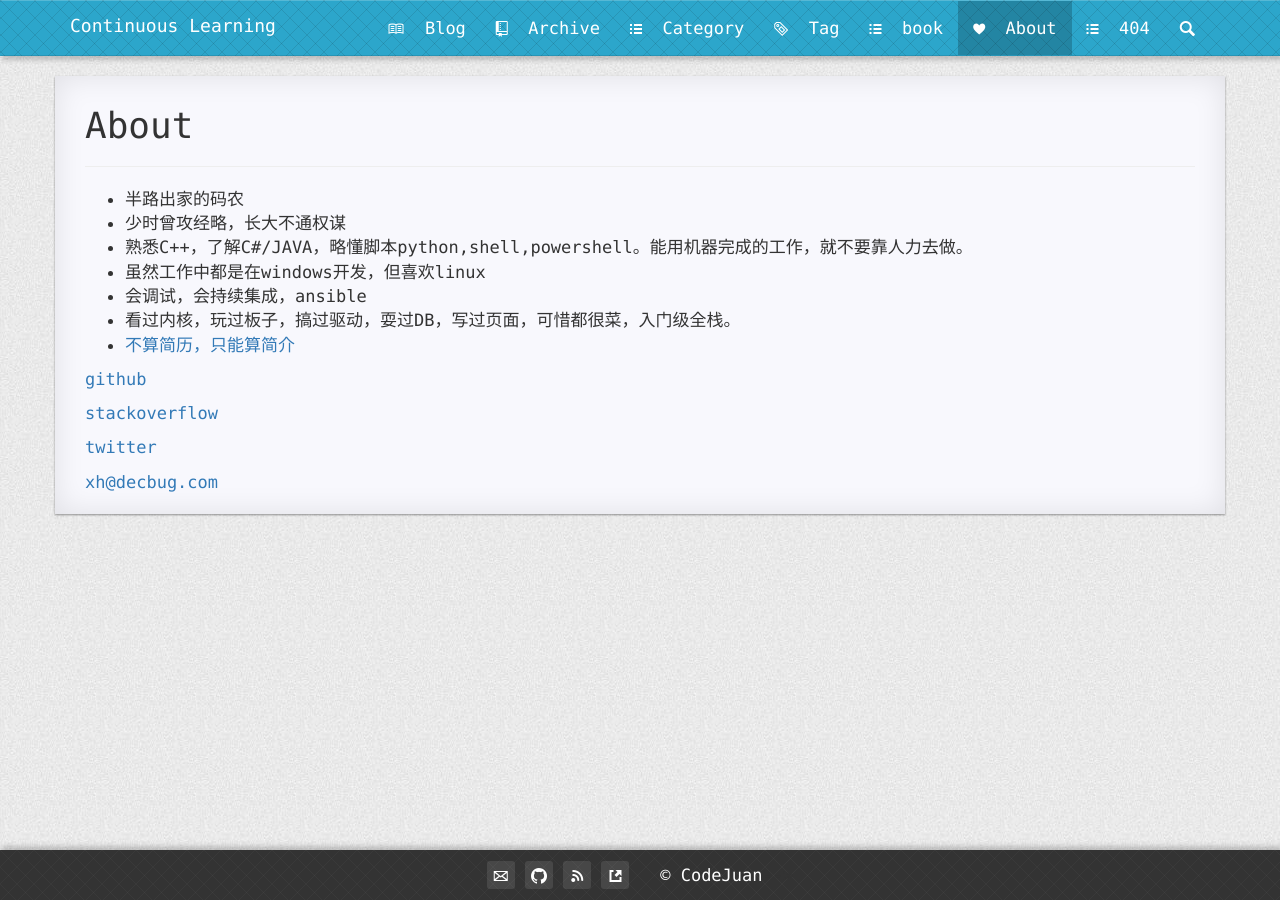
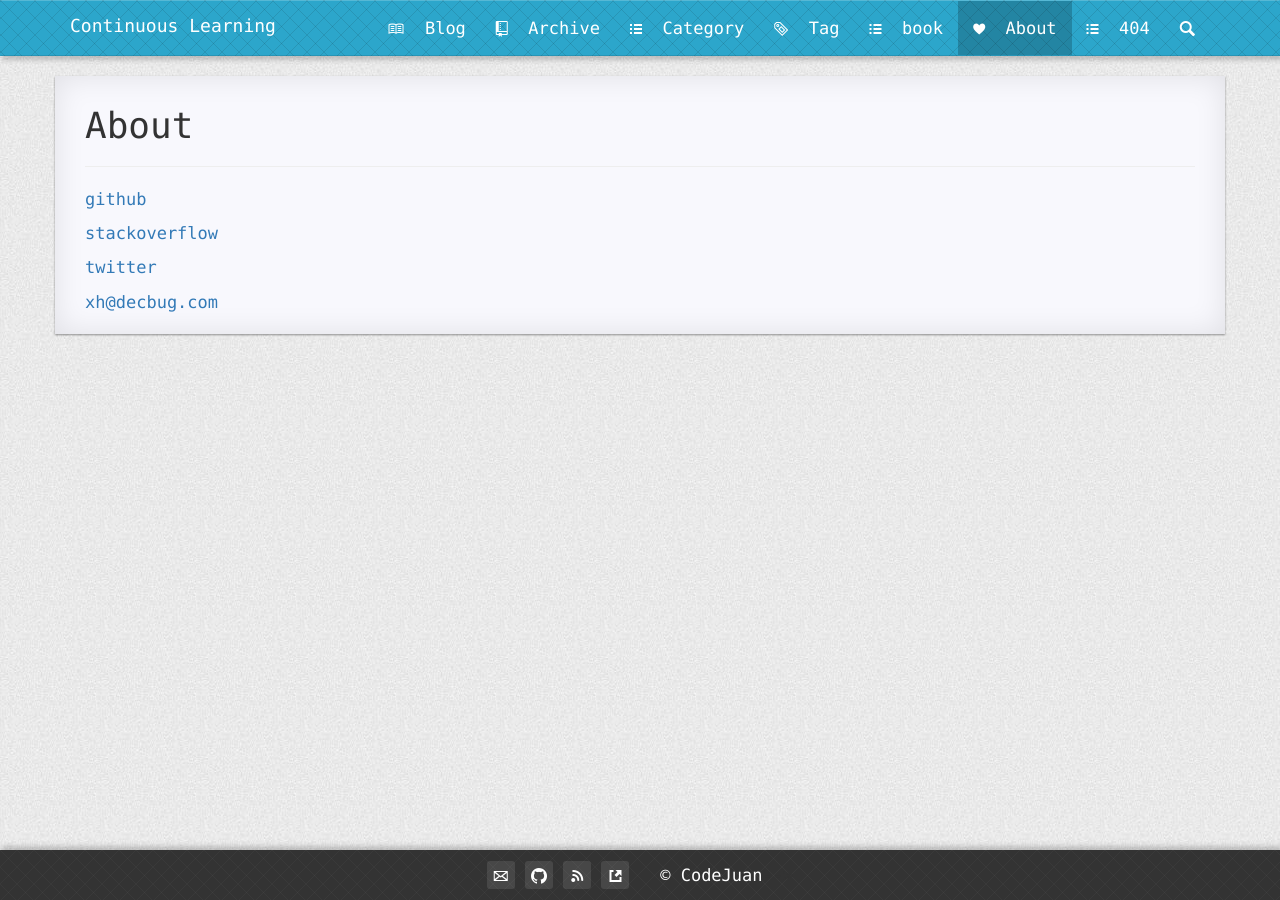
Before and after one commit to CodeJuan/codejuan.github.io2, a Jekyll site: the page built from pages/6about.md, in a window 1280 px wide. Built offline with Jekyll 4.4.1, drawn with Linux system fonts in a browser that asks for light colours; nearby versions of some CDN libraries; Markdown is read by kramdown in place of the engine named in the settings; comment, search, counter and statistics services are not loaded.

Commit message:
Update 6about.md

```diff
--- a/pages/6about.md
+++ b/pages/6about.md
@@ -7,15 +7,6 @@ published: true
 isNavItem: true
 ---
 
-- 半路出家的码农
-- 少时曾攻经略，长大不通权谋
-- 熟悉C++，了解C#/JAVA，略懂脚本python,shell,powershell。能用机器完成的工作，就不要靠人力去做。
-- 虽然工作中都是在windows开发，但喜欢linux
-- 会调试，会持续集成，ansible
-- 看过内核，玩过板子，搞过驱动，耍过DB，写过页面，可惜都很菜，入门级全栈。
-- [不算简历，只能算简介](http://codejuan.github.io/2014-01-01/resume/)
-
-
 
 [github](https://github.com/CodeJuan)
 
```
